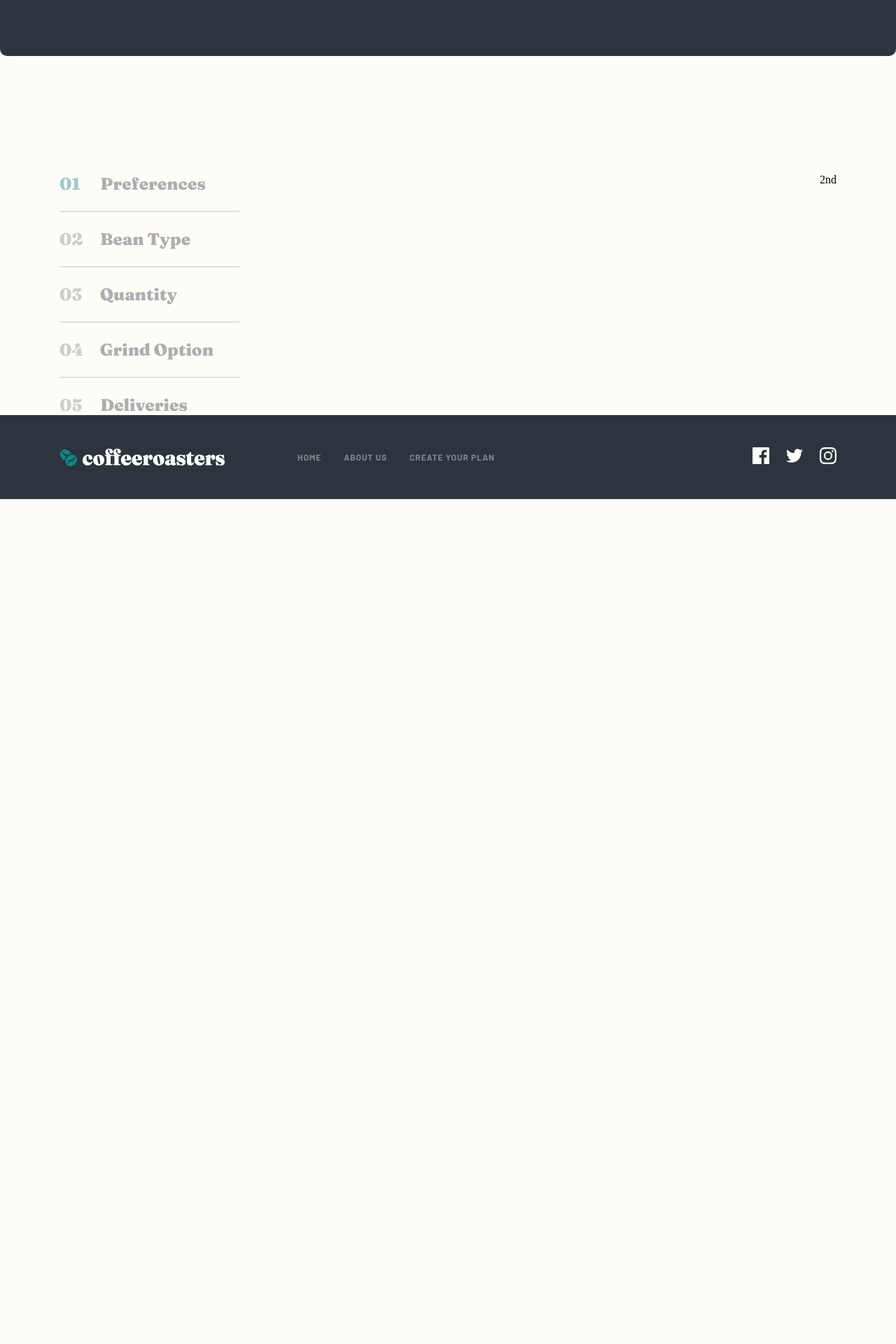
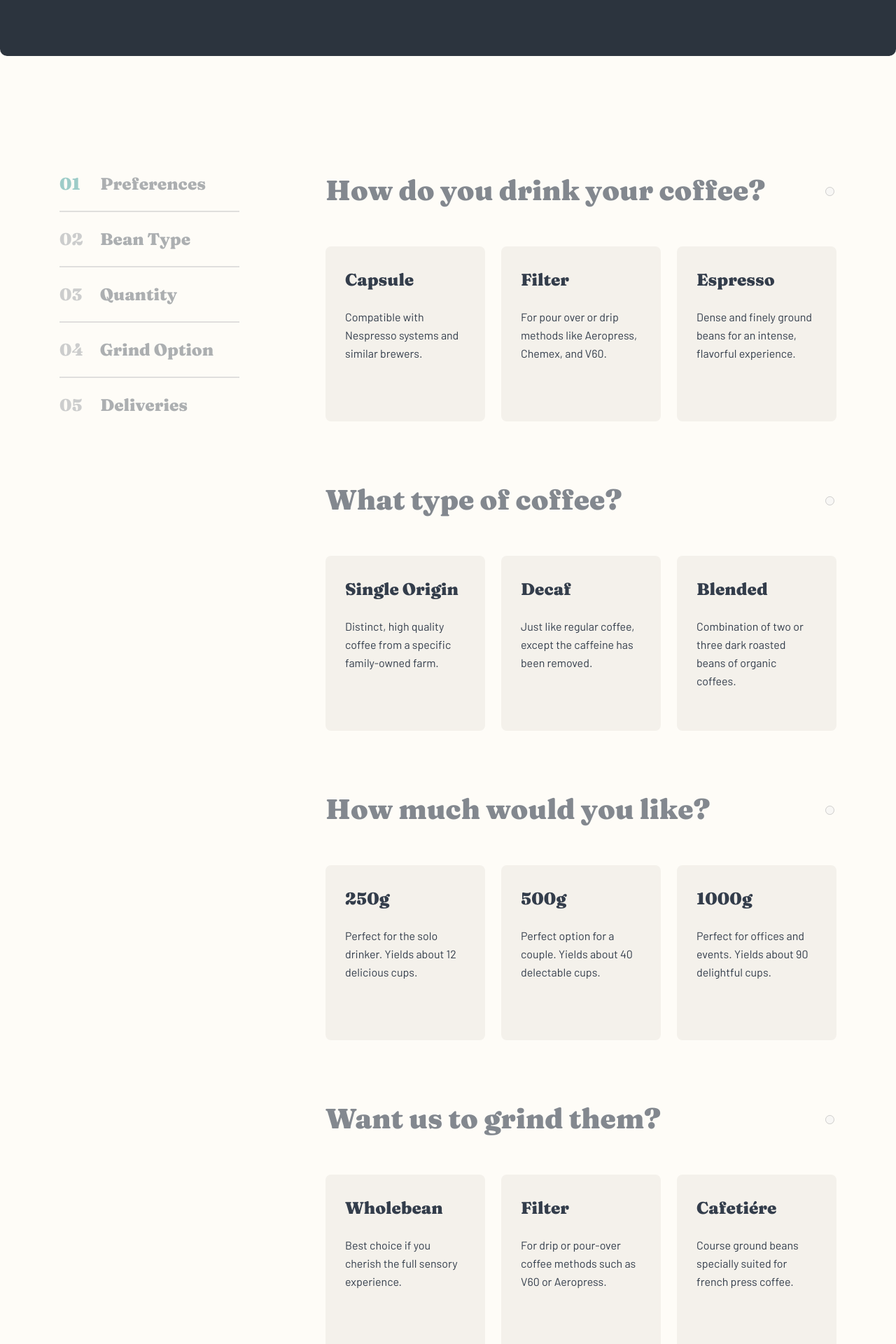
Before and after one commit to VillageR88/flask-coffeeroasters-subscription-site, a Flask app: page /create-your-plan in a window 1280 px wide. Shown: the part 1337-3257 px from the top of the page at 70% size. Before the commit the page ends 2050 px from the top, so only its background shows below. Run offline with Flask 3, Linux system fonts and the light colour scheme.

Commit message:
initial right side of block 3
Signed-off-by: VillageR88 <villager88pl@gmail.com>

```diff
--- a/app/app.py
+++ b/app/app.py
@@ -132,6 +132,93 @@ def get_context():
         "Grind Option",
         "Deliveries",
     ]
+    createPlanBlocks = [
+        {
+            "title": "How do you drink your coffee?",
+            "options": [
+                {
+                    "title": "Capsule",
+                    "description": "Compatible with Nespresso systems and similar brewers.",
+                },
+                {
+                    "title": "Filter",
+                    "description": "For pour over or drip methods like Aeropress, Chemex, and V60.",
+                },
+                {
+                    "title": "Espresso",
+                    "description": "Dense and finely ground beans for an intense, flavorful experience.",
+                },
+            ],
+        },
+        {
+            "title": "What type of coffee?",
+            "options": [
+                {
+                    "title": "Single Origin",
+                    "description": "Distinct, high quality coffee from a specific family-owned farm.",
+                },
+                {
+                    "title": "Decaf",
+                    "description": "Just like regular coffee, except the caffeine has been removed.",
+                },
+                {
+                    "title": "Blended",
+                    "description": "Combination of two or three dark roasted beans of organic coffees.",
+                },
+            ],
+        },
+        {
+            "title": "How much would you like?",
+            "options": [
+                {
+                    "title": "250g",
+                    "description": "Perfect for the solo drinker. Yields about 12 delicious cups.",
+                },
+                {
+                    "title": "500g",
+                    "description": "Perfect option for a couple. Yields about 40 delectable cups.",
+                },
+                {
+                    "title": "1000g",
+                    "description": "Perfect for offices and events. Yields about 90 delightful cups.",
+                },
+            ],
+        },
+        {
+            "title": "Want us to grind them?",
+            "options": [
+                {
+                    "title": "Wholebean",
+                    "description": "Best choice if you cherish the full sensory experience.",
+                },
+                {
+                    "title": "Filter",
+                    "description": "For drip or pour-over coffee methods such as V60 or Aeropress.",
+                },
+                {
+                    "title": "Cafetiére",
+                    "description": "Course ground beans specially suited for french press coffee.",
+                },
+            ],
+        },
+        {
+            "title": "How often should we deliver?",
+            "options": [
+                {
+                    "title": "Every week",
+                    "description": "$14.00 per shipment. Includes free first-class shipping.",
+                },
+                {
+                    "title": "Every 2 weeks",
+                    "description": "$17.25 per shipment. Includes free priority shipping.",
+                },
+                {
+                    "title": "Every month",
+                    "description": "$22.50 per shipment. Includes free priority shipping.",
+                },
+            ],
+        },
+    ]
     context = {
         "siteTitle": "Coffeeroasters subscription site",
         "collection": collection,
@@ -140,6 +227,7 @@ def get_context():
         "social": social,
         "headquarters": headquarters,
         "createPlanNav": createPlanNav,
+        "createPlanBlocks": createPlanBlocks,
     }
     return context
 
--- a/app/static/css/create-your-plan.css
+++ b/app/static/css/create-your-plan.css
@@ -86,12 +86,17 @@ main.create-your-plan > form > ul:nth-of-type(1) {
   flex-direction: column;
 }
 
-input[type="radio"] {
-  display: none;
+main.create-your-plan > form > ul:nth-of-type(1) > li > label {
+  display: flex;
 }
 
-main.create-your-plan > form > ul:nth-of-type(1) > li > label {
-  display: flex;
+main.create-your-plan
+  > form
+  > ul:nth-of-type(1)
+  > li
+  > label
+  > input[type="radio"] {
+  display: none;
 }
 
 main.create-your-plan > form > ul:nth-of-type(1) > li:nth-of-type(1) > label {
@@ -174,3 +179,193 @@ main.create-your-plan > form > ul:nth-of-type(1) > li > hr {
 main.create-your-plan > form > ul:nth-of-type(1) > li:last-of-type > hr {
   display: none;
 }
+
+main.create-your-plan > form > ul:nth-of-type(2) {
+  display: flex;
+  flex-direction: column;
+  max-width: 730px;
+  width: 100%;
+  gap: 88px;
+}
+
+main.create-your-plan > form > ul:nth-of-type(2) > li {
+  display: flex;
+  flex-direction: column;
+  gap: 56px;
+  box-sizing: border-box;
+}
+
+main.create-your-plan > form > ul:nth-of-type(2) > li > label {
+  display: flex;
+  justify-content: space-between;
+  gap: 24px;
+}
+
+main.create-your-plan > form > ul:nth-of-type(2) > li > label > h2 {
+  font-family: fraunces;
+  font-size: 40px;
+  font-weight: var(--font-black);
+  color: #83888f;
+  line-height: 48px;
+}
+
+main.create-your-plan > form > ul:nth-of-type(2) > li > label:hover {
+  cursor: default;
+}
+
+main.create-your-plan > form > ul:nth-of-type(2) > li > label > h3 {
+  font-family: fraunces;
+  font-size: 24px;
+  font-weight: var(--font-black);
+  color: #333d4b;
+  line-height: 32px;
+}
+
+main.create-your-plan > form > ul:nth-of-type(2) > li > ul {
+  display: grid;
+  grid-template-columns: repeat(3, 1fr);
+  gap: 23px;
+}
+
+main.create-your-plan > form > ul:nth-of-type(2) > li > ul > li > label {
+  width: 100%;
+  height: 250px;
+  display: flex;
+  flex-direction: column;
+  background-color: #f4f1eb;
+  border-radius: 8px;
+}
+
+main.create-your-plan
+  > form
+  > ul:nth-of-type(2)
+  > li
+  > ul
+  > li
+  > label:has(input[type="radio"]:checked) {
+  background-color: #0e8784;
+}
+
+main.create-your-plan
+  > form
+  > ul:nth-of-type(2)
+  > li
+  > ul
+  > li
+  > :not(label:has(input[type="radio"]:checked)):hover {
+  background-color: #fdd6ba;
+}
+
+main.create-your-plan
+  > form
+  > ul:nth-of-type(2)
+  > li
+  > ul
+  > li
+  > label
+  > input[type="radio"] {
+  display: none;
+}
+
+main.create-your-plan
+  > form
+  > ul:nth-of-type(2)
+  > li
+  > ul
+  > li
+  > label
+  > section {
+  display: flex;
+  flex-direction: column;
+  padding-top: 32px;
+  padding-inline: 28px;
+  gap: 24px;
+  color: #333d4b;
+}
+main.create-your-plan
+  > form
+  > ul:nth-of-type(2)
+  > li
+  > ul
+  > li
+  > label:has(input[type="radio"]:checked)
+  > section {
+  display: flex;
+  flex-direction: column;
+  padding-top: 32px;
+  padding-inline: 28px;
+  gap: 24px;
+  color: white;
+}
+
+main.create-your-plan
+  > form
+  > ul:nth-of-type(2)
+  > li
+  > ul
+  > li
+  > label
+  > section
+  > h3 {
+  font-family: fraunces;
+  font-size: 24px;
+  font-weight: var(--font-black);
+  line-height: 32px;
+  text-wrap: nowrap;
+}
+
+main.create-your-plan
+  > form
+  > ul:nth-of-type(2)
+  > li
+  > ul
+  > li
+  > label
+  > section
+  > p {
+  font-family: barlow;
+  font-size: 16px;
+  line-height: 26px;
+}
+
+main.create-your-plan > form > ul:nth-of-type(2) > div:nth-of-type(1) {
+  display: flex;
+  flex-direction: column;
+  justify-content: center;
+  gap: 8px;
+  width: 100%;
+  height: 208px;
+  background-color: #2c343e;
+  border-radius: 10px;
+  padding-inline: 64px;
+  box-sizing: border-box;
+}
+
+main.create-your-plan > form > ul:nth-of-type(2) > div:nth-of-type(1) > h3 {
+  color: white;
+  opacity: 0.5;
+  font-family: barlow;
+  font-size: 16px;
+  line-height: 26px;
+  font-weight: 300;
+}
+
+main.create-your-plan > form > ul:nth-of-type(2) > div:nth-of-type(1) > p {
+  color: white;
+  font-family: fraunces;
+  font-size: 24px;
+  font-weight: var(--font-black);
+  line-height: 40px;
+}
+main.create-your-plan
+  > form
+  > ul:nth-of-type(2)
+  > div:nth-of-type(1)
+  > p
+  > span {
+  color: #0e8784;
+}
+
+body:has(main.create-your-plan) > footer {
+  margin-top: 168px;
+}
--- a/app/static/dist/main.js
+++ b/app/static/dist/main.js
@@ -59,3 +59,10 @@ function experimentalFunction1() {
     });
 }
 experimentalFunction1();
+function selectParallelCheckbox(loop) {
+    var checkboxes = document.getElementsByClassName('createPlanBlocksInput');
+    for (var i = 0; i < checkboxes.length; i++) {
+        checkboxes[i].removeAttribute('checked');
+    }
+    checkboxes[Number(loop) - 1].setAttribute('checked', 'checked');
+}
--- a/app/templates/create-your-plan/block3.html
+++ b/app/templates/create-your-plan/block3.html
@@ -2,7 +2,7 @@
   <ul>
     {% for item in createPlanNav %}
     <li>
-      <label>
+      <label onclick="selectParallelCheckbox({{ loop.index }})">
         <input type="radio" name="plan" value="{{ item }}" />
         <span>{{ "%02d"|format(loop.index) }}</span>
         <span>{{ item }}</span>
@@ -11,5 +11,48 @@
     </li>
     {% endfor %}
   </ul>
-  <div>2nd</div>
+  <ul>
+    {% for item in createPlanBlocks %}
+    <li>
+      <label>
+        <h2>{{ item.title }}</h2>
+        <input
+          disabled
+          class="createPlanBlocksInput"
+          type="radio"
+          name="block"
+          value="{{ item }}"
+        />
+      </label>
+      <ul>
+        {% for subItem in item.options %}
+        <li>
+          <label>
+            <input
+              type="radio"
+              name="{{ item.options }}"
+              value="{{ subItem }}"
+            />
+            <section>
+              <h3>{{ subItem.title }}</h3>
+              <p>{{ subItem.description }}</p>
+            </section>
+          </label>
+        </li>
+        {% endfor %}
+      </ul>
+      {% endfor %}
+    </li>
+    <div>
+      <h3>ORDER SUMMARY</h2>
+      <p id="coffee-description">
+      “I drink my coffee
+      <span id="preferencesSelected">_____</span>, with a
+      <span id="beanTypeSelected">_____</span> type of bean.
+      <span id="quantitySelected">_____</span>, ground ala
+      <span id="grindOptionSelected">_____</span>, sent to me
+      <span id="deliveriesSelected">_____</span>.”
+      </p>
+    </div>
+  </ul>
 </form>
```
Also changed, not shown: app/static/scripts/main.ts (+9 -0 lines), README-template.md (added), README.md (added), preview.jpg (added).
